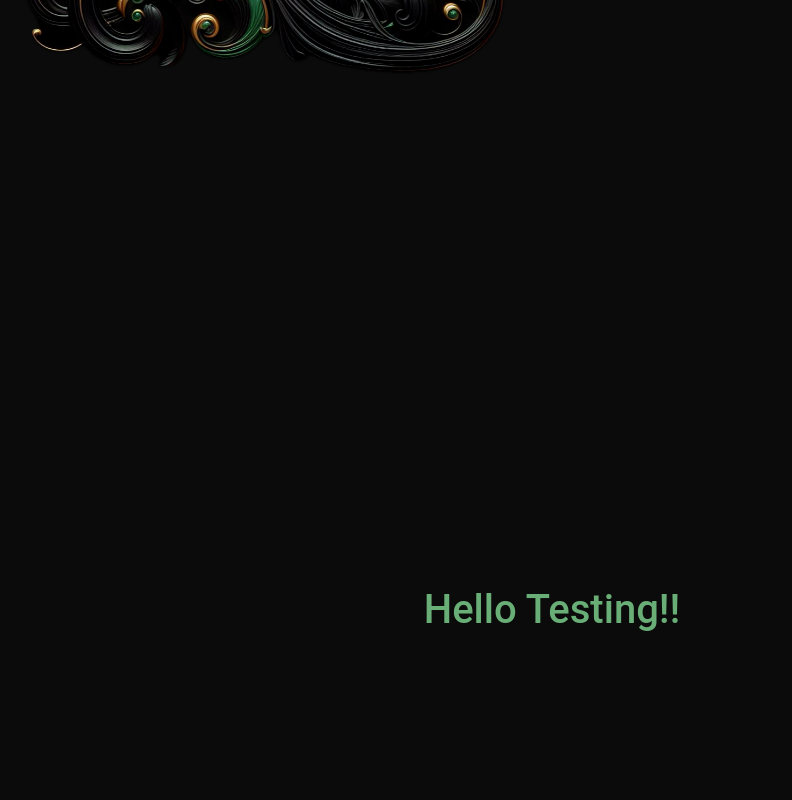
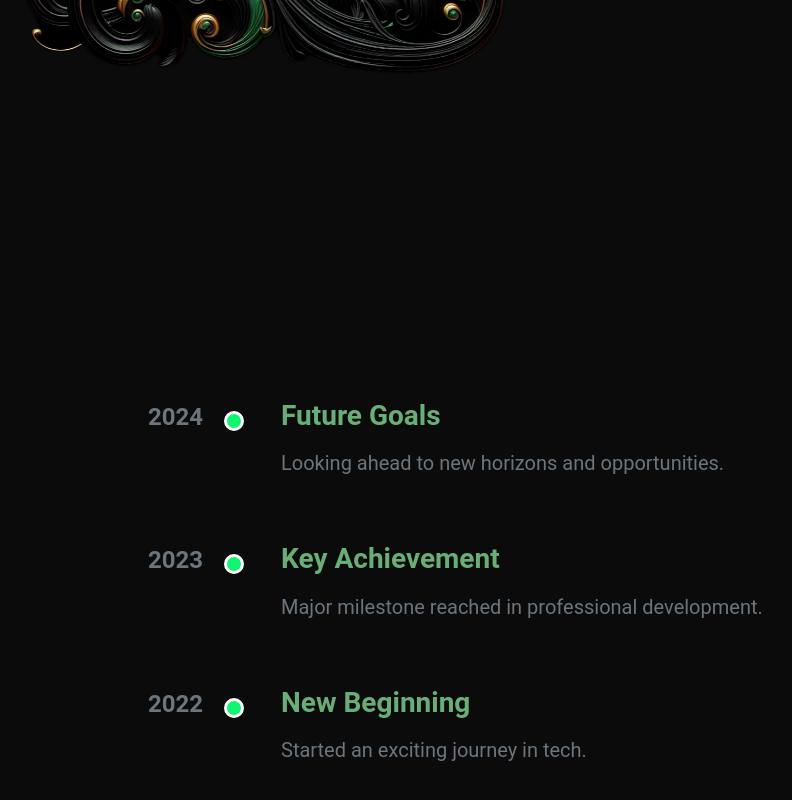
Before and after one commit to georgerahul24/Website, a React (Vite) app: page / in a window 1280 px wide. Shown: the part 642-1442 px from the top of the page, without its empty margins (88-880 px from the left). Built offline with nearby package versions, Linux system fonts and the light colour scheme; a web font is replaced by a local one.

Commit message:
adding a basic timeline

```diff
--- a/src/App2.tsx
+++ b/src/App2.tsx
@@ -1,7 +1,66 @@
+
+import "./css/timeline.css";
+
+const MinimalTimeline = () => {
+    const timelineItems = [
+        {
+            year: "2024",
+            title: "Future Goals",
+            description: "Looking ahead to new horizons and opportunities."
+        },
+        {
+            year: "2023",
+            title: "Key Achievement",
+            description: "Major milestone reached in professional development."
+        },
+        {
+            year: "2022",
+            title: "New Beginning",
+            description: "Started an exciting journey in tech."
+        }
+    ];
+
+    return (
+        <div className="container h-100 d-flex align-items-center justify-content-center overflow-auto">
+            <div className="row justify-content-center w-100 py-5">
+                <div className="col-lg-10">
+                    {timelineItems.map((item, index) => (
+                        <div
+                            key={index}
+                            className="d-flex mb-5"
+                        >
+                            {/* Year Column */}
+                            <div className="year-column">
+                                <span className="fs-4 fw-bold text-secondary">{item.year}</span>
+                            </div>
+
+                            {/* Timeline Line and Dot */}
+                            <div className="timeline-line-container">
+                                <div className="timeline-line" />
+                                <div
+                                    className="timeline-dot"
+                                />
+                            </div>
+
+                            {/* Content */}
+                            <div className="timeline-content">
+                                <h3 className="mb-3 fw-bold">{item.title}</h3>
+                                <p className="text-secondary mb-0 fs-5">{item.description}</p>
+                            </div>
+                        </div>
+                    ))}
+                </div>
+            </div>
+        </div>
+    );
+};
 
 
 
-function App2(){
-    return <h1>Hello Testing!!</h1>;
+function App2() {
+    return (
+        <MinimalTimeline/>
+    )
 }
+
 export default App2;
--- /dev/null
+++ b/src/css/timeline.css
@@ -0,0 +1,41 @@
+.year-column {
+    text-align: end;
+    padding-right: 1rem;
+    width: 120px;
+}
+
+.timeline-line-container {
+    position: relative;
+    width: 30px;
+}
+
+.timeline-line {
+    position: absolute;
+    height: 100%;
+    left: 50%;
+    transform: translateX(-50%);
+    background-color: #e0e0e0;
+    top: 15px;
+}
+
+.timeline-dot {
+    position: absolute;
+    left: 50%;
+    transform: translateX(-50%);
+    border-radius: 50%;
+    width: 20px;
+    height: 20px;
+    background-color: #0ff66e;
+    border: 3px solid #fff;
+    top: 12px;
+    z-index: 1;
+    transition: all 0.3s ease;
+    cursor: pointer;
+}
+
+.timeline-content {
+    padding-left: 2rem;
+    padding-bottom: 1rem;
+    flex: 1;
+    max-width: 600px;
+}
```
Also changed, not shown: src/css/index.css (line endings or trailing spaces).
